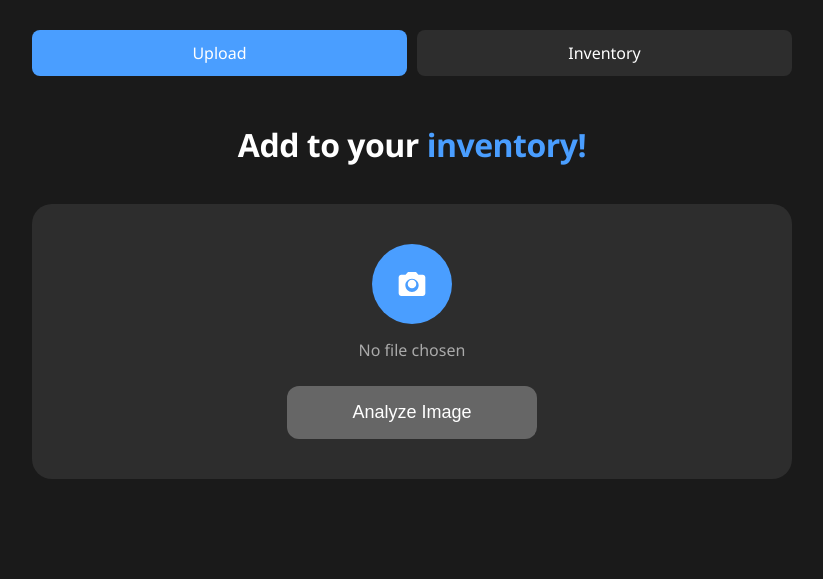
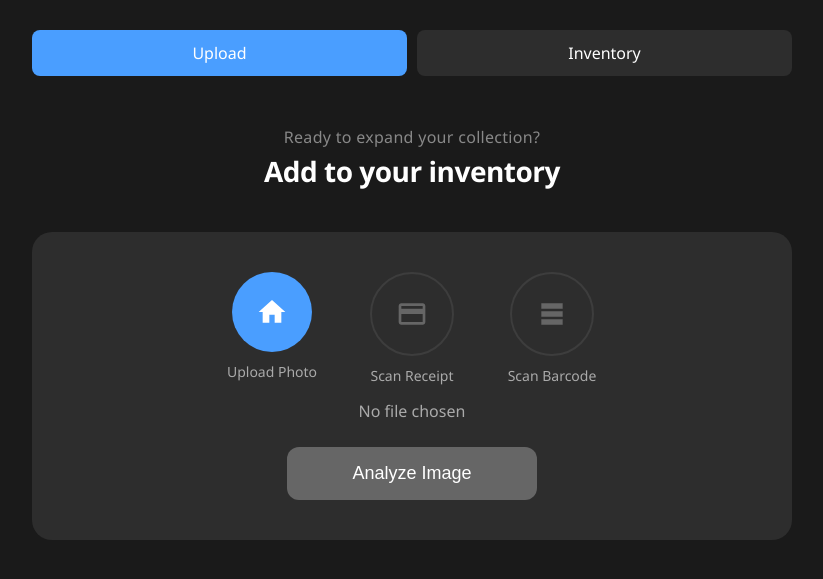
Before and after one commit to pannaf/tori, a Flask app: page / in a window 1280 px wide. Shown: the top 579 px of the page, without its empty margins (228-1051 px from the left). Run offline with Flask 3, Linux system fonts and the light colour scheme.

Commit message:
upload improved

```diff
--- a/src/templates/upload.html
+++ b/src/templates/upload.html
@@ -56,13 +56,12 @@
         }
 
         h1 {
-            color: var(--text-color);
-            font-size: 32px;
-            font-weight: 600;
+            font-size: 20px;
+            font-weight: 500;
+            color: #aaa;
             margin: 40px 0;
             text-align: center;
-            letter-spacing: -0.5px;
-            line-height: 1.2;
+            letter-spacing: 0.2px;
         }
 
         .highlight {
@@ -79,9 +78,19 @@
             transition: all 0.3s ease;
             position: relative;
             overflow: hidden;
+            opacity: 0;
+            animation: fadeSlideUp 0.5s ease forwards 0.4s;
         }
 
-        .camera-icon {
+        .icons-grid {
+            display: grid;
+            grid-template-columns: repeat(3, 1fr);
+            gap: 20px;
+            max-width: 400px;
+            margin: 0 auto;
+        }
+
+        .icon-button {
             width: 80px;
             height: 80px;
             margin: 0 auto;
@@ -94,15 +103,32 @@
             transition: all 0.2s ease;
         }
 
-        .camera-icon:hover {
+        .icon-button.disabled {
+            background: var(--card-bg);
+            cursor: not-allowed;
+            border: 2px solid var(--border-color);
+        }
+
+        .icon-button:not(.disabled):hover {
             transform: scale(1.05);
             background: #357abd;
         }
 
-        .camera-icon svg {
+        .icon-button svg {
             width: 32px;
             height: 32px;
             fill: white;
+        }
+
+        .icon-button.disabled svg {
+            fill: #666;
+        }
+
+        .icon-label {
+            margin-top: 10px;
+            text-align: center;
+            color: #aaa;
+            font-size: 14px;
         }
 
         input[type="file"] {
@@ -147,7 +173,7 @@
             }
 
             h1 {
-                font-size: 24px;
+                font-size: 18px;
                 margin: 30px 0;
             }
 
@@ -155,19 +181,75 @@
                 padding: 30px 15px;
             }
 
-            .camera-icon {
+            .icon-button {
                 width: 64px;
                 height: 64px;
             }
 
-            .camera-icon svg {
+            .icon-button svg {
                 width: 28px;
                 height: 28px;
+            }
+
+            .icon-label {
+                font-size: 12px;
             }
 
             .submit-button {
                 padding: 14px 28px;
                 font-size: 16px;
+            }
+        }
+
+        .welcome-text {
+            margin: 40px auto;
+            text-align: center;
+            max-width: 500px;
+            line-height: 1.4;
+        }
+
+        .welcome-text .small {
+            font-size: 16px;
+            color: #888;
+            font-weight: 400;
+            margin-bottom: 4px;
+            letter-spacing: 0.3px;
+            opacity: 0;
+            animation: fadeSlideUp 0.5s ease forwards;
+        }
+
+        .welcome-text .large {
+            font-size: 28px;
+            color: var(--text-color);
+            font-weight: 600;
+            letter-spacing: -0.5px;
+            opacity: 0;
+            animation: fadeSlideUp 0.5s ease forwards 0.2s;
+        }
+
+        @keyframes fadeSlideUp {
+            from {
+                opacity: 0;
+                transform: translateY(10px);
+            }
+
+            to {
+                opacity: 1;
+                transform: translateY(0);
+            }
+        }
+
+        @media (max-width: 768px) {
+            .welcome-text {
+                margin: 30px auto;
+            }
+
+            .welcome-text .small {
+                font-size: 14px;
+            }
+
+            .welcome-text .large {
+                font-size: 24px;
             }
         }
     </style>
@@ -179,17 +261,43 @@
         <a href="/inventory" class="nav-tab">Inventory</a>
     </div>
 
-    <h1>Add to your <span class="highlight">inventory!</span></h1>
+    <div class="welcome-text">
+        <div class="small">Ready to expand your collection?</div>
+        <div class="large">Add to your inventory</div>
+    </div>
 
     <div class="upload-zone">
         <form method="post" enctype="multipart/form-data">
-            <label class="camera-icon" for="file-input">
-                <svg xmlns="http://www.w3.org/2000/svg" viewBox="0 0 24 24">
-                    <path d="M12 15.2a3.2 3.2 0 1 0 0-6.4 3.2 3.2 0 0 0 0 6.4z" />
-                    <path
-                        d="M9 3L7.17 5H4c-1.1 0-2 .9-2 2v12c0 1.1.9 2 2 2h16c1.1 0 2-.9 2-2V7c0-1.1-.9-2-2-2h-3.17L15 3H9zm3 15c-2.76 0-5-2.24-5-5s2.24-5 5-5 5 2.24 5 5-2.24 5-5 5z" />
-                </svg>
-            </label>
+            <div class="icons-grid">
+                <div>
+                    <label class="icon-button" for="file-input">
+                        <svg xmlns="http://www.w3.org/2000/svg" viewBox="0 0 24 24">
+                            <path d="M10 20v-6h4v6h5v-8h3L12 3 2 12h3v8z" />
+                        </svg>
+                    </label>
+                    <div class="icon-label">Upload Photo</div>
+                </div>
+
+                <div>
+                    <div class="icon-button disabled">
+                        <svg xmlns="http://www.w3.org/2000/svg" viewBox="0 0 24 24">
+                            <path
+                                d="M20 4H4c-1.11 0-1.99.89-1.99 2L2 18c0 1.11.89 2 2 2h16c1.11 0 2-.89 2-2V6c0-1.11-.89-2-2-2zm0 14H4v-6h16v6zm0-10H4V6h16v2z" />
+                        </svg>
+                    </div>
+                    <div class="icon-label">Scan Receipt</div>
+                </div>
+
+                <div>
+                    <div class="icon-button disabled">
+                        <svg xmlns="http://www.w3.org/2000/svg" viewBox="0 0 24 24">
+                            <path d="M4 4h16v4H4zm0 6h16v4H4zm0 6h16v4H4z" />
+                        </svg>
+                    </div>
+                    <div class="icon-label">Scan Barcode</div>
+                </div>
+            </div>
+
             <input id="file-input" type="file" name="file" accept="image/*" capture="environment"
                 onchange="updateFileName(this)">
             <div id="file-name">No file chosen</div>
```
